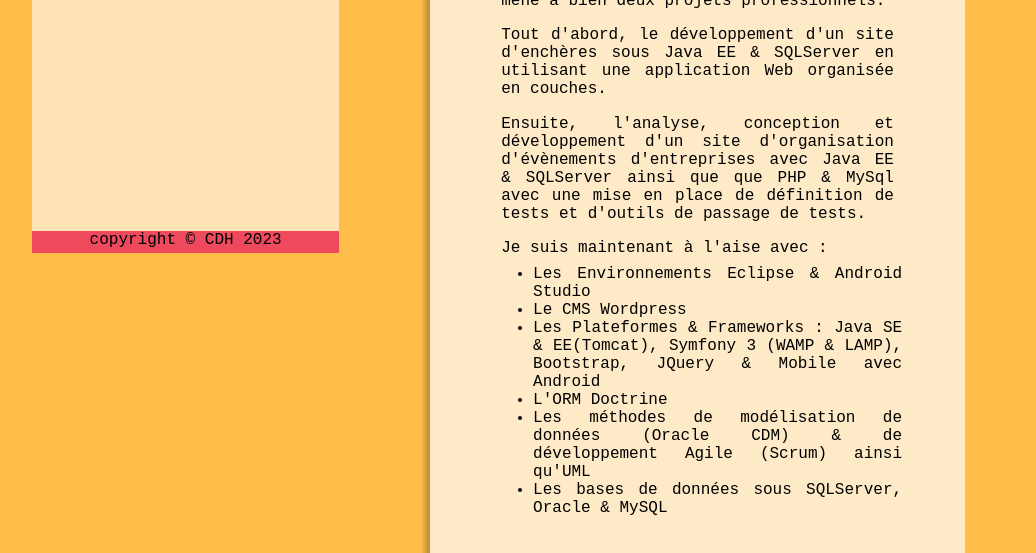
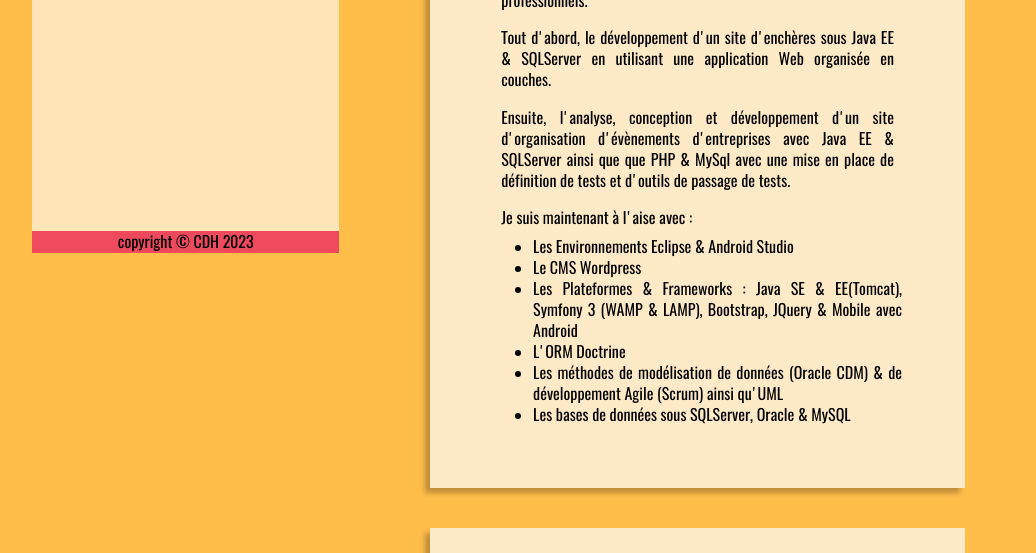
Before and after one commit to CelineD-H/CDH, a plain HTML site: page index.html in a window 1280 px wide. Shown: the part 547-1100 px from the top of the page, without its empty margins (96-1132 px from the left). Drawn offline with Linux system fonts and the light colour scheme.

Commit message:
Update style.css

```diff
--- a/style.css
+++ b/style.css
@@ -10,7 +10,7 @@ body {
   background-color: #ffbd4a;
 }
 main {
-    font-family: 'Courier New', Courier, monospace;
+    font-family: "Oswald", Courier, monospace;
     display: flex;
     width: 80%;
     margin-left: auto;
```
